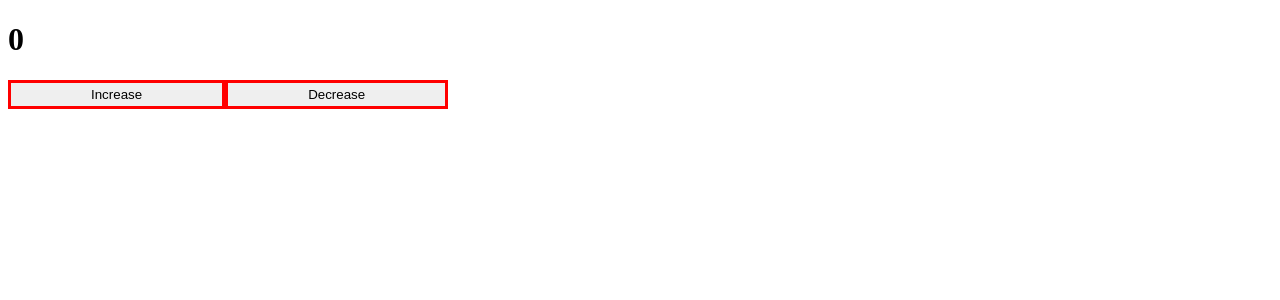
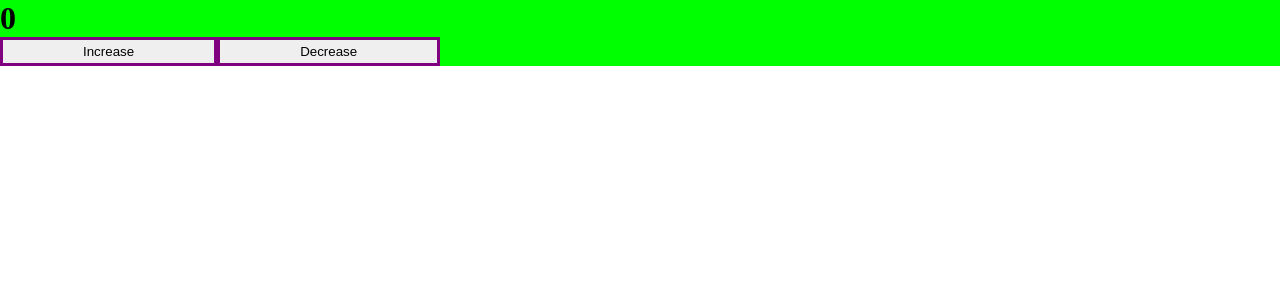
Before and after one commit to serge-st/production-setup, a React app: page / in a window 1280 px wide. Shown: the top 300 px of the page. Built offline with nearby package versions, Linux system fonts and the light colour scheme.

Commit message:
build: complete scss module configuration

```diff
--- a/src/App.tsx
+++ b/src/App.tsx
@@ -1,9 +1,10 @@
 import { FC } from 'react';
 import Counter from './Components/Counter';
+import './index.scss';
 
 const App: FC = () => {
     return (
-        <div>
+        <div className='App'>
             <Counter />
         </div>
     );
--- a/src/Components/Counter.scss
+++ b/src/Components/Counter.module.scss
@@ -1,5 +1,5 @@
-button {
+.btn {
     padding: 4px 80px;
     border-radius: 0;
-    border: 3px solid red;
+    border: 3px solid purple;
 }
--- a/src/Components/Counter.tsx
+++ b/src/Components/Counter.tsx
@@ -1,13 +1,13 @@
 import { useState } from 'react';
-import './Counter.scss';
+import classes from './Counter.module.scss';
 
 const Counter = () => {
     const [count, setCount] = useState(0)
     return (
         <div>
             <h1>{count}</h1>
-            <button onClick={() => setCount(prev => prev + 1)}>Increase</button>
-            <button onClick={() => setCount(prev => prev - 1)}>Decrease</button>
+            <button className={classes.btn} onClick={() => setCount(prev => prev + 1)}>Increase</button>
+            <button className={classes.btn} onClick={() => setCount(prev => prev - 1)}>Decrease</button>
         </div>
     );
 };
--- /dev/null
+++ b/src/index.scss
@@ -0,0 +1,13 @@
+*,
+*::before,
+*::after {
+	margin: 0;
+	padding: 0;
+	-moz-box-sizing: border-box;
+	-webkit-box-sizing: border-box;
+	box-sizing: border-box;
+}
+
+.App {
+    background-color: lime;
+}
--- /dev/null
+++ b/types/declaration.d.ts
@@ -0,0 +1,4 @@
+declare module '*.scss' {
+    const content: Record<string, string>;
+    export default content;
+}
```
Also changed, not shown: 1 other file (tests, documents, lock files or other folders).
